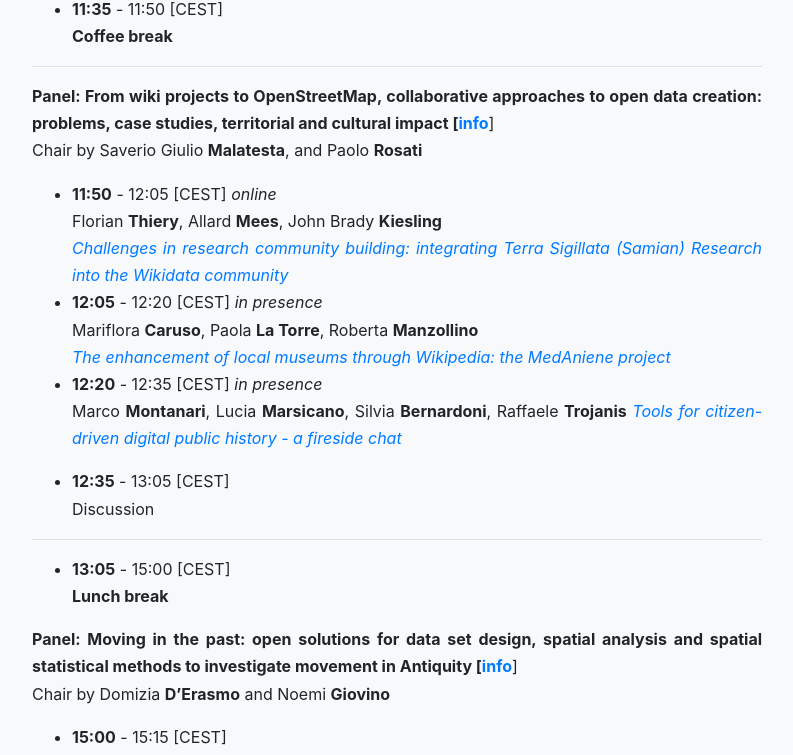
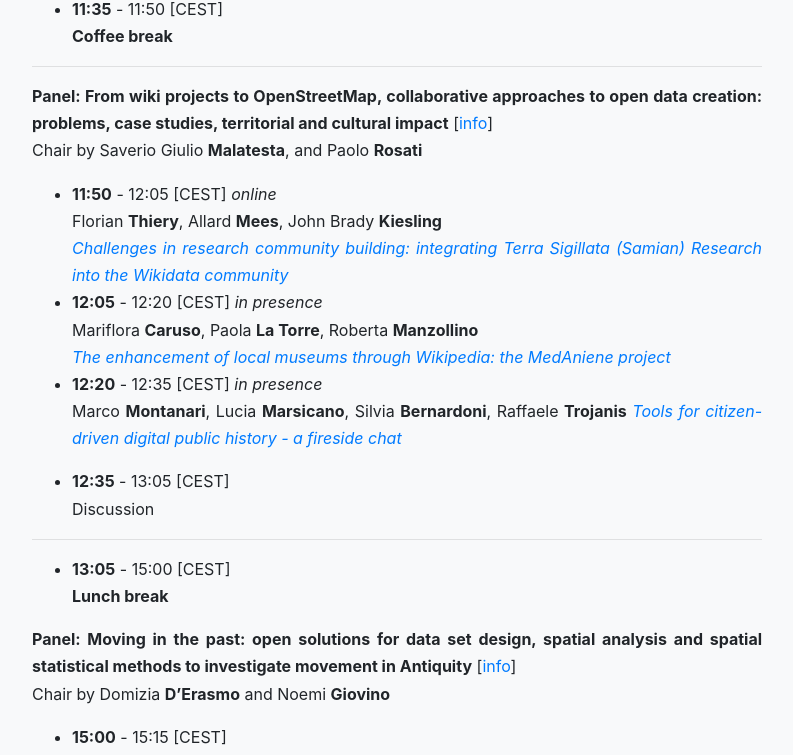
Before and after one commit to archeofoss/archeofoss, a Jekyll site: the page built from 2022/programme.md, in a window 1280 px wide and 1400 px high, scrolled down 6353 px. Shown: the part 174-929 px from the top of the window, without its empty margins (243-1036 px from the left). Built offline with Jekyll 4.4.1, drawn with Linux system fonts in a browser that asks for light colours; nearby versions of some CDN libraries; some of the changed text lies outside the part shown.

Commit message:
typo fix

```diff
--- a/2022/programme.md
+++ b/2022/programme.md
@@ -109,7 +109,7 @@
 
 ---
 
-**Panel:  GIS open source solution for archaeological context in between Universities, Public Administration, societies, research center: pyArchInit case [[info](abstracts/pyarchinit/intro)**]
+**Panel:  GIS open source solution for archaeological context in between Universities, Public Administration, societies, research center: pyArchInit case** [[info](abstracts/pyarchinit/intro)]
 Chair and introduction by Enzo **Cocca**, and Gianluca **Martinez**
 
 - **11:45** - 12:00 [CEST] *online*
@@ -138,7 +138,7 @@
 
 ---
 
-**Panel: Practice and Paradigms of Open Source Technologies for Archaeological Field Data [[info](abstracts/archaeological-field-data/intro)**]
+**Panel: Practice and Paradigms of Open Source Technologies for Archaeological Field Data** [[info](abstracts/archaeological-field-data/intro)]
 Chair by Fabian **Riebschläger**, and Thomas **Kleinke**
 
 - **15:00** - 15:05 [CEST] *in presence*
@@ -170,7 +170,7 @@
 
 ---
 
-**Panel: I/O: ethics, policies and technologies for programmatic and open access to archaeological online data sets [[info](abstracts/archaeological-apis/intro)**]
+**Panel: I/O: ethics, policies and technologies for programmatic and open access to archaeological online data sets** [[info](abstracts/archaeological-apis/intro)]
 Chair by Julian **Bogdani** and Riccardo **Montalbano**.
 
 - **16:50** - 16:55 [CEST] *in presence*
@@ -202,7 +202,7 @@
 
 ## 23 September 2022
 
-**Panel: Electronic Publishing and Open Science in Archaeology [[info](abstracts/oa-e-publishing/intro)**]
+**Panel: Electronic Publishing and Open Science in Archaeology** [[info](abstracts/oa-e-publishing/intro)]
 Chair by Alessandra **Caravale** and Alessandra **Piergrossi**
 - **09:00** - 09:05 [CEST] *in presence*
 Alessandra **Caravale** and Alessandra **Piergrossi**
@@ -250,7 +250,7 @@
 
 ---
 
-**Panel: From wiki projects to OpenStreetMap, collaborative approaches to open data creation: problems, case studies, territorial and cultural impact [[info](abstracts/wiki-osm/intro)**]
+**Panel: From wiki projects to OpenStreetMap, collaborative approaches to open data creation: problems, case studies, territorial and cultural impact** [[info](abstracts/wiki-osm/intro)]
 Chair by Saverio Giulio **Malatesta**, and Paolo **Rosati**
 - **11:50** - 12:05 [CEST] *online*
 Florian **Thiery**, Allard **Mees**, John Brady **Kiesling**
@@ -271,7 +271,7 @@
 **Lunch break**
 
 
-**Panel: Moving in the past: open solutions for data set design, spatial analysis and spatial statistical methods to investigate movement in Antiquity [[info](abstracts/moving-in-the-past/intro)**]
+**Panel: Moving in the past: open solutions for data set design, spatial analysis and spatial statistical methods to investigate movement in Antiquity** [[info](abstracts/moving-in-the-past/intro)]
 Chair by Domizia **D'Erasmo** and Noemi **Giovino**
 - **15:00** - 15:15 [CEST]
 Anita **Graser**
@@ -305,7 +305,7 @@
 
 ---
 
-**Panel: Maps to the past. Open digital approaches to the investigation of historical maps [[info](abstracts/maps-to-the-past/intro)**]
+**Panel: Maps to the past. Open digital approaches to the investigation of historical maps** [[info](abstracts/maps-to-the-past/intro)]
 Chair by Julian **Bogdani** and Valeria **Vitale**
 - **17:15** - 17:20 [CEST]
 Julian **Bogdani** and Valeria **Vitale**
```
